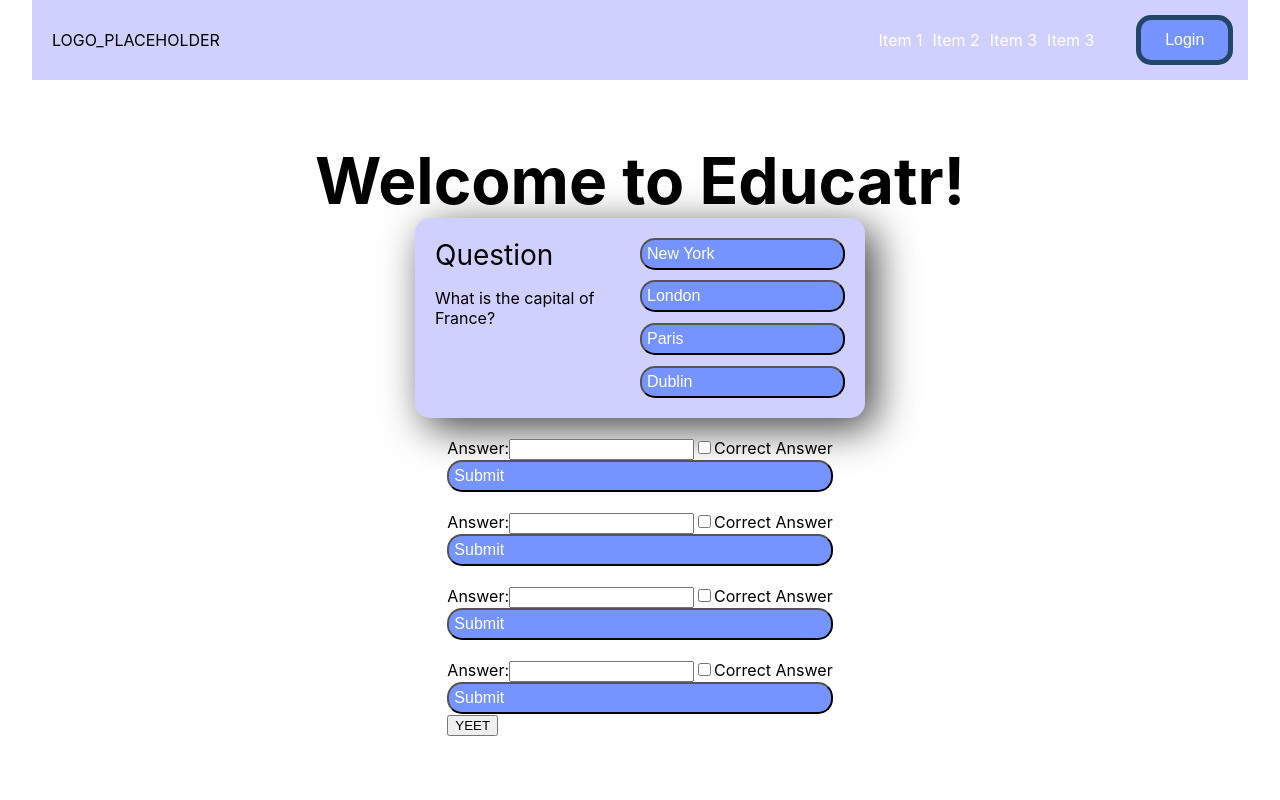
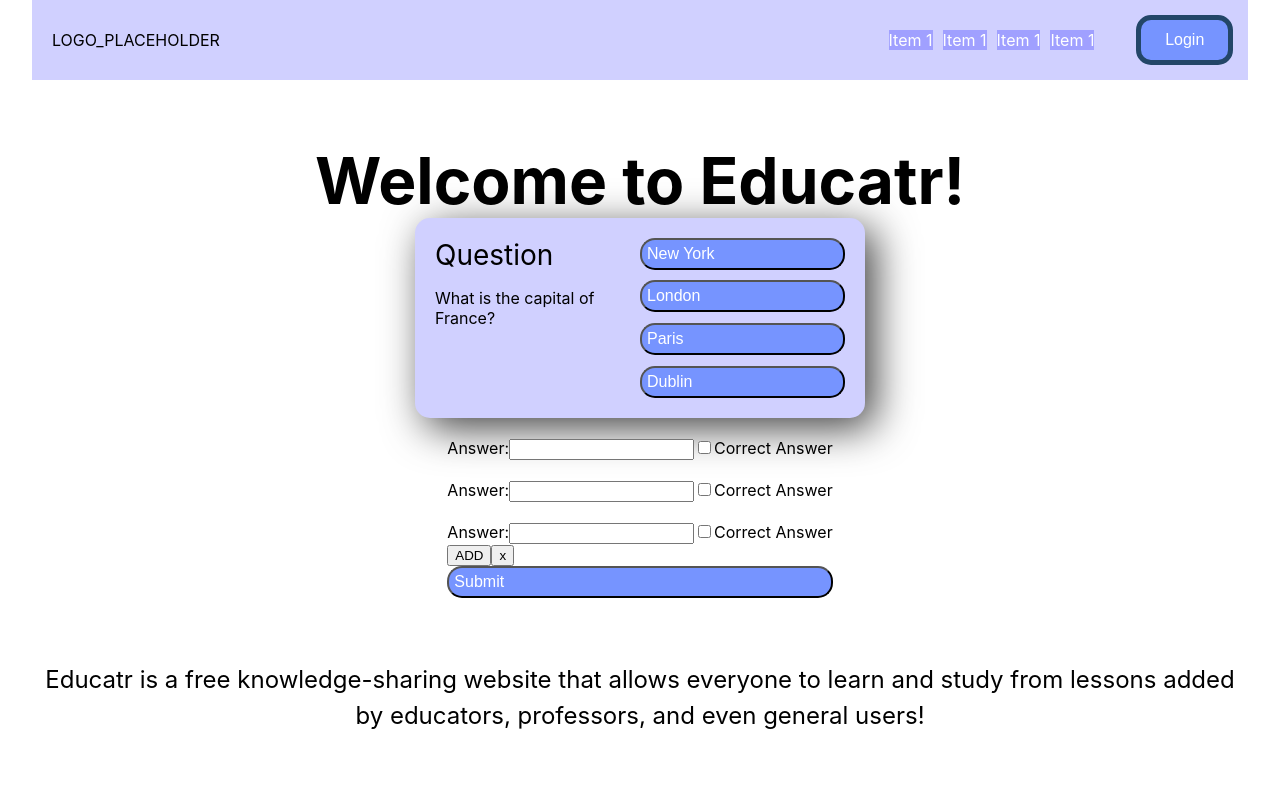
Before and after one commit to ncarr/nwhacks-2022, a Next.js app in the folder frontend/: page / in a window 1280 px wide. Shown: the top 800 px of the page. Built offline with nearby package versions, Linux system fonts and the light colour scheme.

Commit message:
Question input done

```diff
--- a/frontend/components/NavBar.tsx
+++ b/frontend/components/NavBar.tsx
@@ -19,10 +19,10 @@ handleClick = () => {
                     <i className={this.state.clicked ? 'menu-x' : 'menu-bars'}>___.</i>
                 </div>
                 <ul className={this.state.clicked ? 'nav-menu active' : 'nav-menu'}>
-                    <li className="nav-links"><a href="https://google.com">Item 1</a></li>
-                    <li className="nav-links"><a href="https://google.com">Item 2</a></li>
-                    <li className="nav-links"><a href="https://google.com">Item 3</a></li>
-                    <li className="nav-links"><a href="https://google.com">Item 3</a></li>
+                    <li><a className="nav-links" href="https://google.com">Item 1</a></li>
+                    <li><a className="nav-links" href="https://google.com">Item 1</a></li>
+                    <li><a className="nav-links" href="https://google.com">Item 1</a></li>
+                    <li><a className="nav-links" href="https://google.com">Item 1</a></li>
                 </ul>
                 <button className="login-button"><a href="/api/auth/login">Login</a></button>
             </nav>
--- a/frontend/components/question.tsx
+++ b/frontend/components/question.tsx
@@ -37,8 +37,8 @@ export default function Question() {
                         </div>
                     </div>
                     <div className='answer-section'>
-                        {questions.answerOptions.map((answerOption) => (
-                            <button className="answer-button" onClick={() => handleAnswerOptionClick(answerOption.isCorrect)}>{answerOption.answerText}</button>
+                        {questions.answerOptions.map((answerOption, index) => (
+                            <button className="answer-button" key={index} onClick={() => handleAnswerOptionClick(answerOption.isCorrect)}>{answerOption.answerText}</button>
                         ))}
                     </div>
                 </>
--- a/frontend/components/questionEditor.tsx
+++ /dev/null
@@ -1,45 +0,0 @@
-import React, { useState } from 'react'
-
-export default function QuestionEditor() {
-
-    const [value, setValue] = useState("")
-    const [isCorrect, setIsCorrect] = useState(false)
-
-    const handleInputChange = (value: React.SetStateAction<string>) => {
-        setValue(value);
-    }
-
-    const handleOnChange = () => {
-        setIsCorrect(!isCorrect);
-    };
-
-    const handleSubmit = (isCorrect: string | boolean, value: string) => {
-        alert('A name was submitted: ' + value + isCorrect);
-    }
-
-    return (
-        <form>
-            <br />
-            <label>
-                <label>Answer:
-                    <input
-                        type="text"
-                        value={value}
-                        onChange={(e) => setValue(e.target.value)}
-                    />
-                    <input
-                        type="checkbox"
-                        id="topping"
-                        name="topping"
-                        value="Correct Answer?"
-                        onChange={handleOnChange}
-                    />
-                    Correct Answer
-                </label>
-
-            </label>
-            <button className="answer-button" onClick={() => handleSubmit(isCorrect, value)}>Submit</button>
-        </form>
-    );
-
-}
--- a/frontend/components/questionEditorList.tsx
+++ b/frontend/components/questionEditorList.tsx
@@ -1,18 +1,7 @@
 import React from "react";
 import { useState } from "react"
 
-function QuestionEditor() {
-
-    const [value, setValue] = useState("")
-    const [isCorrect, setIsCorrect] = useState(false)
-
-    const handleOnChange = () => {
-        setIsCorrect(!isCorrect);
-    };
-
-    const handleSubmit = (isCorrect: string | boolean, value: string) => {
-        alert('A name was submitted: ' + value + isCorrect);
-    }
+function QuestionEditor({ value, setValue, index, isCorrect }) {
 
     return (
         <form>
@@ -22,20 +11,20 @@ function QuestionEditor() {
                     <input
                         type="text"
                         value={value}
-                        onChange={(e) => setValue(e.target.value)}
+                        onChange={(e) => setValue(e.target.value, isCorrect, index)}
                     />
                     <input
                         type="checkbox"
                         id="topping"
                         name="topping"
                         value="Correct Answer?"
-                        onChange={handleOnChange}
+                        // checked={!isCorrect}
+                        onChange={() => setValue(value, !isCorrect, index)}
                     />
                     Correct Answer
                 </label>
 
             </label>
-            <button className="answer-button" onClick={() => handleSubmit(isCorrect, value)}>Submit</button>
         </form>
     );
 
@@ -43,16 +32,36 @@ function QuestionEditor() {
 
 export default function QuestionEditorList() {
     const [questions, setQuestions] = React.useState([
-        (QuestionEditor),
-        (QuestionEditor),
-        (QuestionEditor)
+        { value: "", isCorrect: false },
+        { value: "", isCorrect: false },
+        { value: "", isCorrect: false }
     ]);
 
     const addQuestion = () => {
-        const newQuestion = [...questions, {QuestionEditor}];
-        setQuestions(newQuestion);
+        const newQuestions = [...questions, { value: "", isCorrect: false }];
+        setQuestions(newQuestions);
     }
 
+    const removeQuestion = index => {
+        const newQuestions = [...questions];
+        newQuestions.splice(index, 1);
+        setQuestions(newQuestions);
+    }
+
+    const handleSubmit = (questions: ((key: any, index: any) => JSX.Element)[]) => {
+        console.log('An answer was submitted: ', questions);
+    }
+
+    const setValue = (value, isCorrect, index) => {
+        setQuestions(questions.map((question, idx) => {
+            if (idx === index) {
+                return { ...question, value, isCorrect };
+            }
+            else {
+                return question;
+            }
+        }))
+    }
 
     return (
         <div className="app">
@@ -61,9 +70,14 @@ export default function QuestionEditorList() {
                     <QuestionEditor
                         key={index}
                         index={index}
+                        value={question.value}
+                        setValue={setValue}
+                        isCorrect={question.isCorrect}
                     />
                 ))}
-                <button className="question-add-button" onClick={() => addQuestion()}>YEET</button>
+                <button className="question-add-button" onClick={() => addQuestion()}>ADD</button>
+                <button className="question-add-button" onClick={() => removeQuestion(questions.length - 1)}>x</button>
+                <button className="answer-button" onClick={() => handleSubmit(questions)}>Submit</button>
             </div>
         </div>
     );
--- a/frontend/pages/index.tsx
+++ b/frontend/pages/index.tsx
@@ -28,7 +28,6 @@ const Home: NextPage = () => {
           <a href="/api/auth/logout">Logout</a> */}
         </h1>
         <Question />
-        <QuestionEditor />
         <QuestionEditorList />
 
         <p className={styles.description}>
--- a/frontend/styles/globals.css
+++ b/frontend/styles/globals.css
@@ -96,6 +96,8 @@ a {
 
 .nav-links {
   color: white;
+  background:rgb(160, 160, 255);
+  cursor: pointer;
   text-decoration: none;
   /* padding: 0.5rem 1rem; */
 }
@@ -129,7 +131,7 @@ a {
       height: auto;
       position: absolute;
       top: 63px;
-      left: -100%;
+      left: -150%;
       opacity: 1;
       transition: all 0.5s ease;
       padding-inline-start: 0;
@@ -143,18 +145,19 @@ a {
       z-index: 1;
       justify-content: center;
       justify-self: center;
-      align-items: center;
+      align-items: left;
       align-self: center;
 
   }
 
   .nav-links {
       text-align: center;
-      justify-content: center;
-      justify-self: center;
+      justify-content: left;
+      justify-self: left;
       padding: 2rem;
       width: 100%;
       display: table;
+      font-size: 16px;
   }
 
   .nav-links:hover{
@@ -295,6 +298,7 @@ button.login-button {
   border: 5px solid #234668;
   cursor: pointer;
   margin-right: 15px;
+  font-size: 16px;
 }
 
 button.login-button:hover {
```
Also changed, not shown: 1 other file (tests, documents, lock files or other folders).
